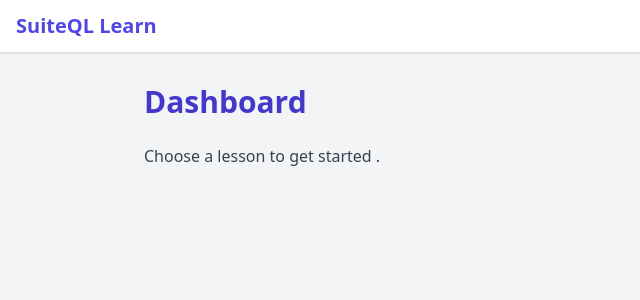
After one commit to JustTanwa/netsuite_suiteql, a Flask app: page /dashboard in a window 1280 px wide. The commit adds this page. Shown: the top 300 px of the page, without its empty margins (0-640 px from the left). Run offline with Flask 3, Linux system fonts and the light colour scheme; data that the repository does not hold is empty.

Commit message:
Added database for the lessons and simple Front end with Tailwind CSS

```diff
--- a/app.py
+++ b/app.py
@@ -1,6 +1,7 @@
 from flask import Flask, session, redirect, request, render_template, url_for
 import secrets
 from auth import get_authorization_url, get_token
+from database import get_lessons
 
 app = Flask(__name__)
 app.secret_key = secrets.token_hex(32)
@@ -8,14 +9,16 @@ app.secret_key = secrets.token_hex(32)
 @app.route("/")
 def home():
     if "access_token" in session:
-        return f"""
-            <h2>You're logged in via NetSuite!</h2>
-            <p>Access Token (partial): {session['access_token'][:10]}...</p>
-            <a href='/logout'>Logout</a>
-        """
+        lessons = get_lessons()
+        return redirect(render_template("dashboard.html", lessons=lessons))
     return render_template("home.html")
 
-@app.route("/login")
+@app.route("/dashboard")
+def dashboard():
+    lessons = get_lessons()
+    return render_template("dashboard.html", lessons=lessons)
+
+@app.route("/login", methods=["GET", "POST"])
 def login():
     state = secrets.token_urlsafe(32)
     session["oauth_state"] = state
@@ -49,5 +52,24 @@ def logout():
     session.clear()
     return redirect("/")
 
+@app.route("/lesson/<int:lesson_id>")
+def lesson(lesson_id):
+    lesson = get_lessons(lesson_id)
+    if len(lesson) == 0:
+        return render_template("404.html"), 404
+    lesson = lesson[0]
+    if not lesson["id"] == 1:
+        lesson.update({"show_editor": True})
+    return render_template("lesson.html", lesson=lesson)
+
+@app.route("/run-query/<int:lesson_id>", methods=["POST"])
+def run_query(lesson_id):
+    #TODO: Query Netsuite with SuiteQL
+    return {"success": False, "error": "Not implemented"}
+
+@app.errorhandler(404)
+def page_not_found(e):
+    return render_template("404.html") , 404
+
 if __name__ == "__main__":
     app.run(debug=True)
--- /dev/null
+++ b/database.py
@@ -0,0 +1,26 @@
+import sqlite3
+def create_lesson(name, description, content):
+    conn = sqlite3.connect("lessons.db")
+    cursor = conn.cursor()
+    cursor.execute("""
+        INSERT INTO lessons (lesson_name, lesson_description, lesson_content)
+        VALUES (?, ?, ?)
+    """, (
+        name,
+        description,
+        content
+    ))
+    conn.commit()
+    conn.close()
+
+def get_lessons(lesson_id = None):
+    conn = sqlite3.connect("lessons.db")
+    conn.row_factory = sqlite3.Row
+    cursor = conn.cursor()
+    if not lesson_id:
+        cursor.execute("SELECT * FROM lessons")
+    else:
+        cursor.execute("SELECT * FROM lessons WHERE id = ?", [lesson_id])
+    rows = cursor.fetchall()
+    conn.close()
+    return [dict(row) for row in rows]
--- /dev/null
+++ b/templates/base.html
@@ -0,0 +1,23 @@
+<!DOCTYPE html>
+<html lang="en">
+  <head>
+    <meta charset="UTF-8" />
+    <meta name="viewport" content="width=device-width, initial-scale=1" />
+    <title>{% block title %}SuiteQL Learn{% endblock %}</title>
+    <link href="https://cdn.jsdelivr.net/npm/tailwindcss@2.2.19/dist/tailwind.min.css" rel="stylesheet" />
+  </head>
+  <body class="bg-gray-100 text-gray-800">
+    <nav class="bg-white shadow px-4 py-3">
+      <div class="max-w-7xl mx-auto flex justify-between items-center">
+        <a href="/" class="text-indigo-600 text-xl font-bold">SuiteQL Learn</a>
+        {% if session.get('access_token') %}
+        <div class="text-sm">
+          <span class="mr-4 text-gray-600">Welcome, Learner</span>
+          <a href="/logout" class="text-red-500 hover:underline">Logout</a>
+        </div>
+        {% endif %}
+      </div>
+    </nav>
+    <main class="py-8 px-4">{% block content %} {% endblock %}</main>
+  </body>
+</html>
--- /dev/null
+++ b/templates/dashboard.html
@@ -0,0 +1,22 @@
+{% extends "base.html" %} {% block content %}
+<div class="max-w-5xl mx-auto px-4">
+  <h1 class="text-3xl font-bold text-indigo-700 mb-6">Dashboard</h1>
+  <p class="text-gray-700 mb-8">Choose a lesson to get started
+    .</p>
+  <div class="grid md:grid-cols-2 gap-6">
+    {% for lesson in lessons %}
+    <div
+      class="{% if lesson.locked %}opacity-50 pointer-events-none{% endif %} bg-white shadow rounded-lg p-6 border border-gray-200"
+    >
+      <h2 class="text-xl font-semibold text-gray-800 mb-2">{{ lesson.lesson_name }}</h2>
+      <p class="text-sm text-gray-600 mb-4">{{ lesson.lesson_description }}</p>
+      {% if not lesson.locked %}
+      <a href="/lesson/{{ lesson.id }}" class="text-indigo-600 font-semibold hover:underline">Start Lesson &rarr;</a>
+      {% else %}
+      <span class="text-sm text-gray-400 italic">Coming soon</span>
+      {% endif %}
+    </div>
+    {% endfor %}
+  </div>
+</div>
+{% endblock %}
```
Also changed, not shown: setup_db.py (added, +13 -0 lines), templates/404.html (added, +10 -0 lines), templates/home.html (+23 -8 lines), templates/lesson.html (added, +105 -0 lines), 1 other file.
